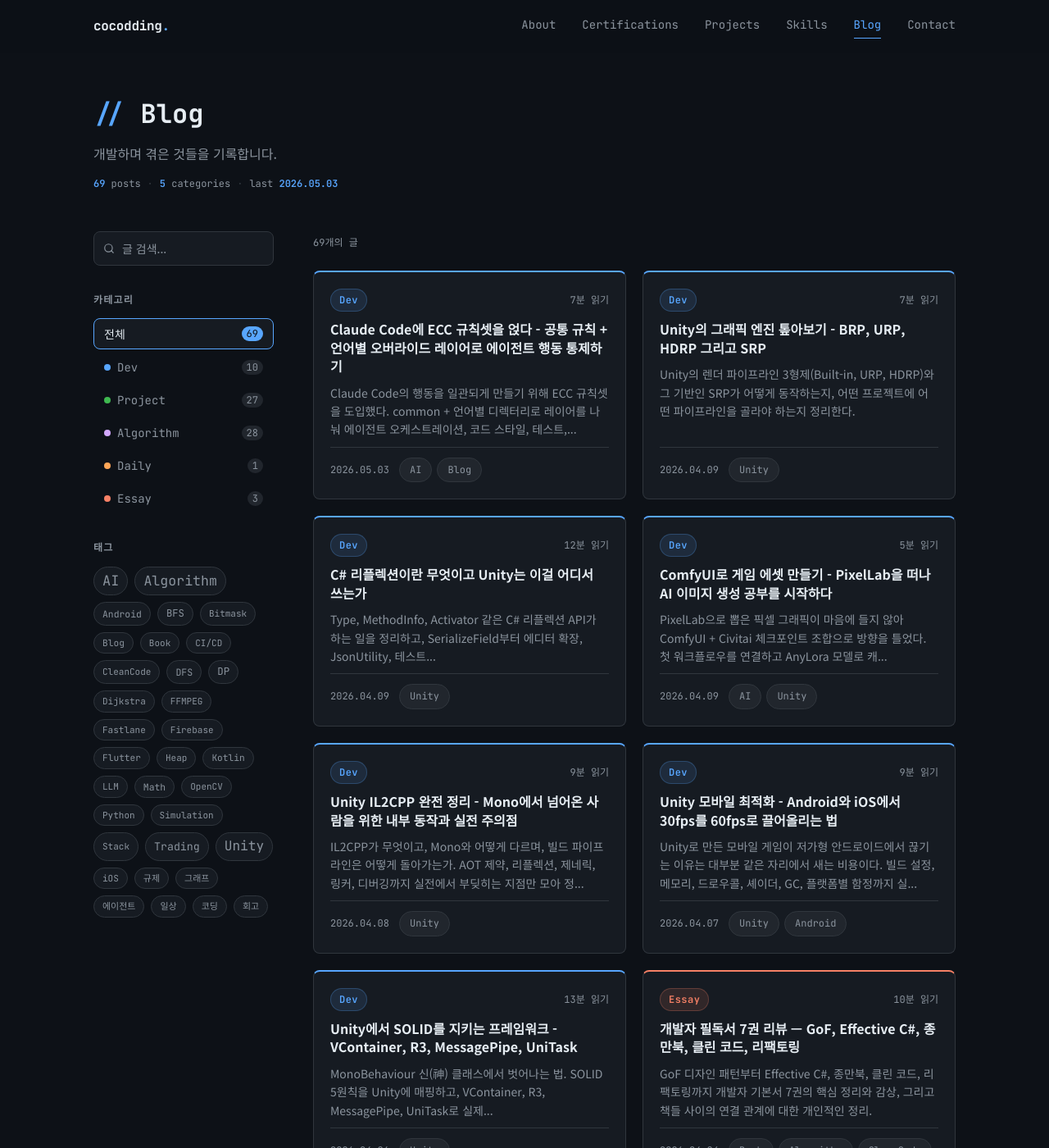
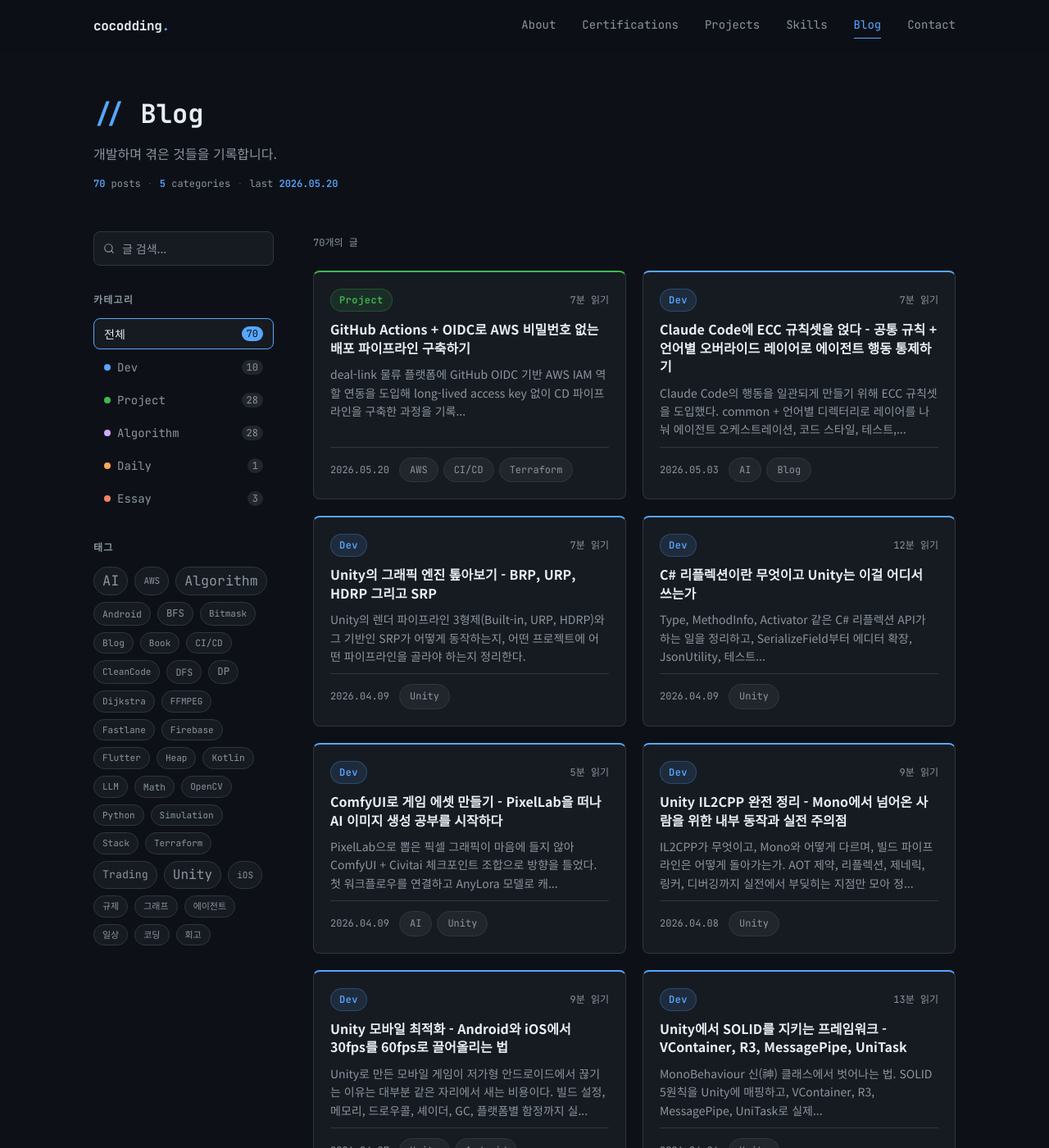
Before and after one commit to cocodding0723/cocodding0723.github.io, a Jekyll site: the page built from blog/index.html, in a window 1280 px wide and 1400 px high. Shown: the whole window at 82% size. Built offline with Jekyll 4.4.1, drawn with Linux system fonts in a browser that asks for light colours; some of the changed lines change nothing that is shown.

Commit message:
feat: OIDC 배포 파이프라인 포스트 추가 + 키보드 포커스 스타일 개선

````diff
--- /dev/null
+++ b/_posts/2026-05-20-deal-link-oidc-cicd.md
@@ -0,0 +1,300 @@
+---
+title: "GitHub Actions + OIDC로 AWS 비밀번호 없는 배포 파이프라인 구축하기"
+description: "deal-link 물류 플랫폼에 GitHub OIDC 기반 AWS IAM 역할 연동을 도입해 long-lived access key 없이 CD 파이프라인을 구축한 과정을 기록한다. Terraform으로 OIDC 신뢰 정책을 코드화하고, deploy-web/api/terraform-apply/Mobile OTA 네 가지 워크플로를 순서대로 올렸다."
+date: 2026-05-20
+categories: [Project]
+tags: [AWS, CI/CD, Terraform]
+---
+
+deal-link는 화주와 대리점을 연결하는 물류 중개 플랫폼이다. 웹(React), 앱(React Native), API(NestJS)를 모노레포 하나에서 관리하고, 인프라는 AWS 위에 Terraform으로 정의되어 있다. 지금까지 배포는 수동 또는 임시 스크립트로 처리했다. 오늘은 그 부분을 완전히 자동화한 기록이다.
+
+---
+
+## 왜 OIDC인가
+
+기존 방식의 문제는 단순하다. **IAM access key를 GitHub Secrets에 박아두는 것**은 위험하다.
+
+- key는 만료되지 않으므로 유출되면 즉시 권한 탈취 가능
+- rotation을 수동으로 해야 하고, 까먹으면 그대로 묵혀진다
+- 키가 여러 레포에 복사되면 관리 포인트가 늘어난다
+
+GitHub Actions의 OIDC(OpenID Connect) 연동은 이 문제를 구조적으로 해결한다. GitHub이 워크플로 실행 시 **단명(short-lived) JWT 토큰**을 발급하고, AWS는 이 토큰을 검증해서 IAM 역할을 assume한다. 실제 credential은 워크플로 실행 중 몇 분만 살아있고, 저장되지 않는다.
+
+```text
+GitHub Actions runner
+  │
+  │ 1. OIDC JWT 요청 (ACTIONS_ID_TOKEN_REQUEST_URL)
+  ▼
+GitHub OIDC Provider
+  │
+  │ 2. 서명된 JWT 반환
+  ▼
+GitHub Actions runner
+  │
+  │ 3. AssumeRoleWithWebIdentity 호출
+  ▼
+AWS STS
+  │
+  │ 4. JWT 검증 (발급자, audience, sub 조건)
+  ▼
+IAM Role (deallink-dev-gha)
+  │
+  │ 5. 임시 credential 발급 (만료 시간 포함)
+  ▼
+배포 작업 수행
+```
+
+---
+
+## Terraform으로 OIDC 인프라 코드화
+
+구성의 핵심은 `infra/terraform/modules/iam-oidc/main.tf`에 있다. OIDC provider 등록과 신뢰 정책 연결을 한 모듈로 묶었다.
+
+### OIDC Provider 등록
+
+```hcl
+resource "aws_iam_openid_connect_provider" "github" {
+  url = "https://token.actions.githubusercontent.com"
+
+  client_id_list = [
+    "sts.amazonaws.com"
+  ]
+
+  # AWS STS는 2023년부터 thumbprint를 자체 검증하므로
+  # 값은 placeholder로 유지해도 동작한다
+  thumbprint_list = [
+    "6938fd4d98bab03faadb97b34396831e3780aea1",
+    "1c58a3a8518e8759bf075b76b750d4f2df264fcd"
+  ]
+}
+```
+
+### IAM Role 및 신뢰 정책
+
+```hcl
+data "aws_iam_policy_document" "github_assume_role" {
+  statement {
+    effect = "Allow"
+
+    principals {
+      type        = "Federated"
+      identifiers = [aws_iam_openid_connect_provider.github.arn]
+    }
+
+    actions = ["sts:AssumeRoleWithWebIdentity"]
+
+    condition {
+      test     = "StringEquals"
+      variable = "token.actions.githubusercontent.com:aud"
+      values   = ["sts.amazonaws.com"]
+    }
+
+    condition {
+      test     = "StringLike"
+      variable = "token.actions.githubusercontent.com:sub"
+      values = [
+        "repo:cocodding0723/deal-link:*",
+        "repo:cocodding0723/<infra-repo>:*"
+      ]
+    }
+  }
+}
+
+resource "aws_iam_role" "github_actions" {
+  name               = "deallink-dev-gha"
+  assume_role_policy = data.aws_iam_policy_document.github_assume_role.json
+}
+```
+
+처음에는 `sub` 조건을 `StringEquals`로 설정해서 특정 브랜치(`ref:refs/heads/main`)만 허용했다. 그러다 PR 브랜치에서 `terraform plan`을 미리 실행할 필요가 생겼고, `StringLike`로 변경해서 와일드카드로 레포 전체를 허용했다.
+
+이 신뢰 정책에 두 개의 레포를 등록했다. 애플리케이션 레포(`deal-link`) 외에 인프라 레포가 별도로 있어서, 두 곳 모두에서 OIDC를 통해 역할을 assume할 수 있도록 `sub` 조건에 각각 추가했다.
+
+---
+
+## GitHub Actions 워크플로
+
+워크플로에서 OIDC를 사용하려면 `permissions` 블록이 반드시 필요하다. 이 줄이 빠지면 토큰 요청 자체가 실패한다.
+
+```yaml
+permissions:
+  id-token: write   # OIDC JWT 요청 권한
+  contents: read
+```
+
+### 웹 배포 (deploy-web)
+
+```yaml
+name: Deploy Web
+
+on:
+  push:
+    branches: [main]
+    paths:
+      - "apps/web/**"
+
+jobs:
+  deploy:
+    runs-on: ubuntu-latest
+    permissions:
+      id-token: write
+      contents: read
+
+    steps:
+      - uses: actions/checkout@v4
+
+      - name: Configure AWS credentials (OIDC)
+        uses: aws-actions/configure-aws-credentials@v4
+        with:
+          role-to-assume: arn:aws:iam::${{ secrets.AWS_ACCOUNT_ID }}:role/deallink-dev-gha
+          aws-region: ap-northeast-2
+
+      - name: Build
+        run: |
+          cd apps/web
+          npm ci
+          npm run build
+
+      - name: Deploy to S3 + CloudFront invalidation
+        run: |
+          aws s3 sync apps/web/dist s3://${{ secrets.WEB_BUCKET }} --delete
+          aws cloudfront create-invalidation \
+            --distribution-id ${{ secrets.CF_DISTRIBUTION_ID }} \
+            --paths "/*"
+```
+
+### API 배포 (deploy-api)
+
+API는 ECS Fargate에 올라간다. Docker 이미지를 빌드해서 ECR에 푸시하고, ECS 서비스를 rolling update로 교체한다.
+
+```yaml
+- name: Configure AWS credentials (OIDC)
+  uses: aws-actions/configure-aws-credentials@v4
+  with:
+    role-to-assume: arn:aws:iam::${{ secrets.AWS_ACCOUNT_ID }}:role/deallink-dev-gha
+    aws-region: ap-northeast-2
+
+- name: Login to ECR
+  id: ecr-login
+  uses: aws-actions/amazon-ecr-login@v2
+
+- name: Build and push Docker image
+  run: |
+    IMAGE_URI=${{ steps.ecr-login.outputs.registry }}/deallink-api:${{ github.sha }}
+    docker build -t $IMAGE_URI apps/api
+    docker push $IMAGE_URI
+    echo "image=$IMAGE_URI" >> $GITHUB_OUTPUT
+
+- name: Deploy to ECS
+  run: |
+    aws ecs update-service \
+      --cluster deallink-dev \
+      --service api \
+      --force-new-deployment
+```
+
+### Terraform Apply
+
+`terraform apply`는 인프라 레포의 워크플로에서 처리한다. PR이 열리면 `plan`만 실행하고, main 브랜치 머지 후에만 `apply`가 실행되도록 조건을 걸었다.
+
+```yaml
+- name: Terraform Apply
+  if: github.ref == 'refs/heads/main' && github.event_name == 'push'
+  run: terraform apply -auto-approve
+  working-directory: infra/terraform
+```
+
+### Mobile OTA (EAS Update)
+
+모바일은 빌드를 새로 올리는 것이 아니라 Expo EAS OTA 업데이트를 사용한다. JS 번들만 교체하므로 앱스토어 심사 없이 배포가 가능하다.
+
+```yaml
+- name: Publish EAS Update
+  run: |
+    npx eas-cli update \
+      --branch production \
+      --message "Deploy ${{ github.sha }}"
+  env:
+    EXPO_TOKEN: ${{ secrets.EXPO_TOKEN }}
+```
+
+---
+
+## 트러블슈팅
+
+### 1. `sub` 조건 형식
+
+OIDC로 처음 전환할 때 가장 많이 실수하는 지점이다. GitHub Actions의 `sub` 클레임은 다음 형식이다.
+
+```
+repo:{owner}/{repo}:ref:refs/heads/{branch}
+```
+
+특정 브랜치만 허용하려면 `StringEquals`로 `ref:refs/heads/main`을 박으면 된다. 그러나 PR 브랜치나 feature 브랜치에서도 plan을 미리 실행해야 한다면 `StringLike`로 `repo:cocodding0723/deal-link:*` 패턴을 쓰는 것이 맞다. 두 레포를 모두 허용할 때는 `values` 배열에 각각 추가한다.
+
+### 2. `permissions` 블록 위치
+
+GitHub Actions에서 `id-token: write`는 **OIDC 토큰을 요청할 수 있는 권한**이다. 이 줄이 없으면 `configure-aws-credentials` action이 토큰 요청 단계에서 바로 실패한다. workflow 레벨에 선언했더라도 job 레벨에서 별도의 `permissions` 블록을 선언하면 workflow 설정이 덮어씌워지므로 `id-token: write`를 job 레벨 블록에도 명시해야 한다.
+
+### 3. Playwright E2E — 31/41 PASS
+
+`dev.deallink.link`에 올린 후 Playwright로 E2E를 돌렸는데 31/41이 나왔다. 10건의 실패는 분석 중이다. 크게 두 가지 패턴으로 보인다.
+
+- 비동기 상태 로딩 타이밍 문제
+- 모바일 뷰포트에서 특정 버튼이 스크롤 영역 밖에 걸리는 문제
+
+ShipperApply 화면의 품목 추가 스크롤 버그와 연관된 케이스가 있어서, 해당 UI 수정과 함께 다시 돌릴 예정이다.
+
+### 4. Metro — Node.js v24 호환 문제 (미해결)
+
+에뮬레이터에서 앱을 실행하면 Metro가 Node.js v24에서 오류를 낸다. 번들링이 정상적으로 완료되지 않아 UI 렌더링까지 도달하지 못했다. Metro의 v24 공식 지원 여부를 확인 중이며, 이 이슈는 현재 열려 있다.
+
+---
+
+## 결과
+
+네 가지 워크플로가 모두 green이다.
+
+| 워크플로 | 대상 | 상태 |
+|----------|------|------|
+| deploy-web | S3 + CloudFront | 성공 |
+| deploy-api | ECS Fargate | 성공 |
+| terraform-apply | AWS 인프라 | 성공 |
+| Mobile OTA | EAS Update (production) | 성공 |
+
+QA 지표는 다음과 같다.
+
+| 항목 | 결과 |
+|------|------|
+| 병렬 에이전트 코드 레벨 검증 | 13/13 PASS |
+| Playwright E2E (dev) | 31/41 PASS (10건 분석 중) |
+| API 단위 테스트 | 652/652 PASS |
+| EAS OTA 배포 | 성공 |
+
+---
+
+## 이 구조의 장점과 한계
+
+**장점**
+
+- IAM access key가 어디에도 저장되지 않는다. GitHub Secrets에는 `AWS_ACCOUNT_ID`만 있으면 충분하고, key rotation이 필요 없다.
+- Terraform 모듈로 OIDC 설정이 코드화되어 있어서, 신규 레포를 추가할 때 `sub` 조건에 한 줄 추가하면 된다.
+- 워크플로마다 `role-to-assume`을 분리하면 최소 권한 원칙을 role 단위로 적용할 수 있다. 지금은 하나의 역할이지만, 프로덕션으로 갈 때 web-deploy/api-deploy/infra-apply를 역할로 분리할 예정이다.
+
+**한계**
+
+- 현재 `deallink-dev-gha` 역할의 권한이 넓다. 빠르게 올리는 것을 우선했고, 최소 권한으로 조이는 작업은 프로덕션 전환 시점에 같이 처리할 계획이다.
+- Playwright 커버리지가 아직 완전하지 않다. 화주/대리점 플로우의 핵심 경로는 녹색이지만, 엣지 케이스와 모바일 뷰포트 테스트가 남아있다.
+
+---
+
+## 다음 단계
+
+1. IAM 역할을 기능별로 분리 (web/api/infra 각각)
+2. Playwright 31/41 → 41/41 완성 (10건 원인 분석 후)
+3. 프로덕션 환경 워크플로 추가 (dev → staging → prod 순차 배포)
+4. Node.js v24 Metro 공식 지원 릴리즈 이후 `.nvmrc` 업데이트
+
+---
+
+*IAM access key를 GitHub Secrets에 박는 방식에서 OIDC로 넘어가는 순간, 배포 파이프라인에서 "유효 기간 없는 credential"이 완전히 사라진다.*
--- a/_sass/_base.scss
+++ b/_sass/_base.scss
@@ -4,6 +4,16 @@
   box-sizing: border-box;
   margin: 0;
   padding: 0;
+}
+
+:focus-visible {
+  outline: 2px solid var(--accent);
+  outline-offset: 2px;
+  border-radius: 2px;
+}
+
+:focus:not(:focus-visible) {
+  outline: none;
 }
 
 html {
````
